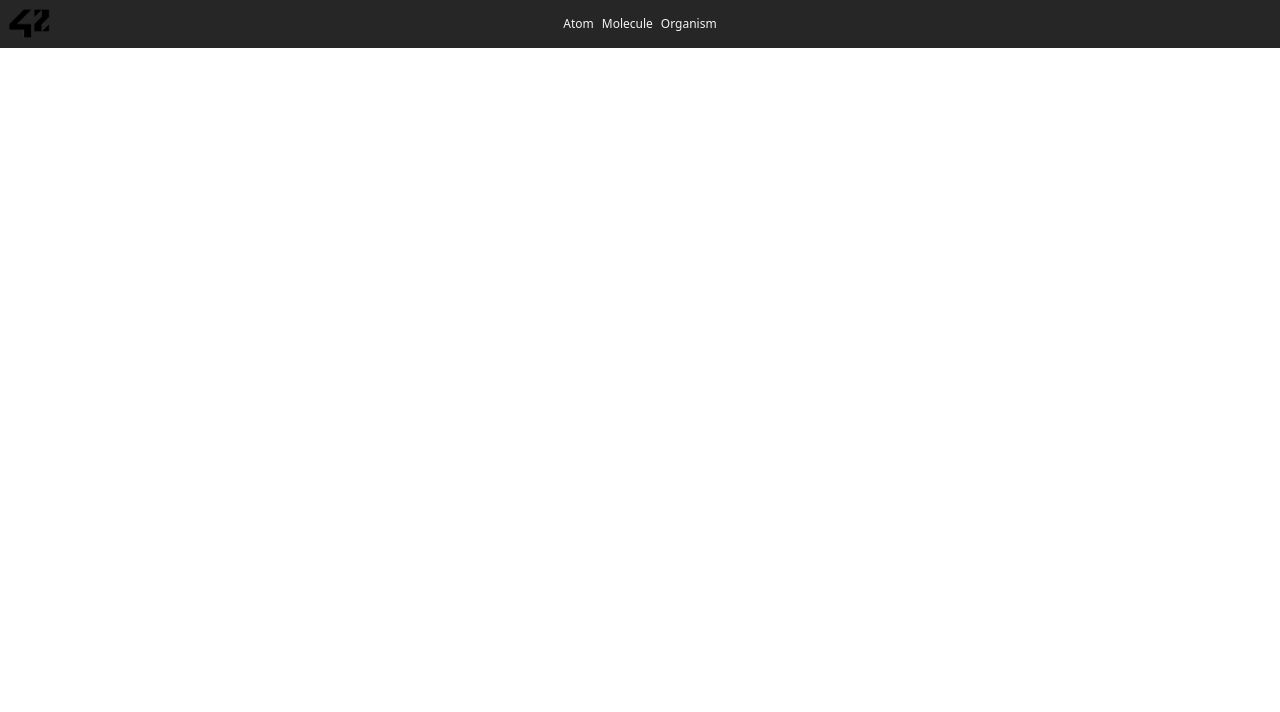
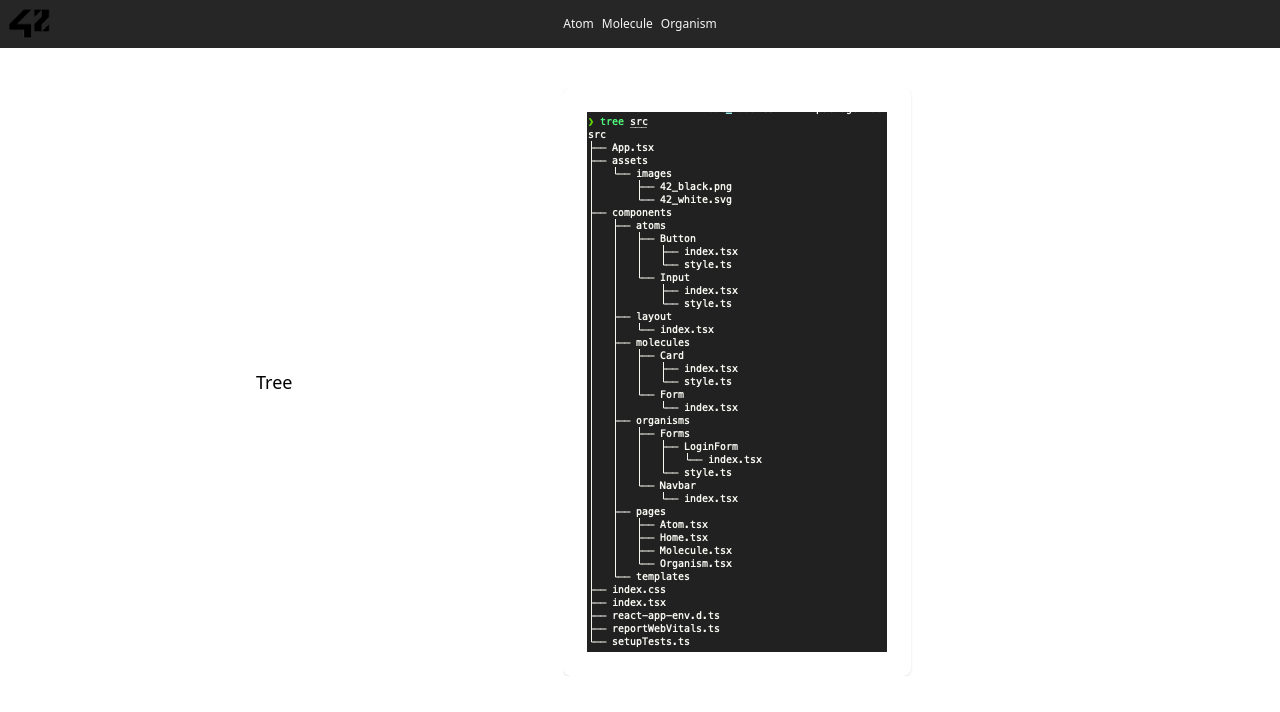
Before and after one commit to jeanoza/react-atom-pattern, a React (Create React App) app: page / in a window 1280 px wide. Shown: the top 712 px of the page. Built offline with nearby package versions, Linux system fonts and the light colour scheme.

Commit message:
feat: tree image added

```diff
--- a/src/components/molecules/Card/index.tsx
+++ b/src/components/molecules/Card/index.tsx
@@ -16,12 +16,11 @@ export function CardListWrapper({ list }: CardListWrapperProps) {
   return (
     <div className='flex flex-col gap-4'>
       {list.map((item, index) => (
-        <div
-          key={`CardItem[${index}]`}
-          className='flex justify-between items-center m-auto max-w-3xl w-full gap-4 overflow-auto'
-        >
+        <div key={`CardItem[${index}]`} className='flex justify-between items-center m-auto max-w-3xl w-full gap-4'>
           <h3 className='text-lg capitalize'>{item.label}</h3>
-          <Card>{item.component}</Card>
+          <div className='overflow-auto w-3/5'>
+            <Card>{item.component}</Card>
+          </div>
         </div>
       ))}
     </div>
--- a/src/components/pages/Home.tsx
+++ b/src/components/pages/Home.tsx
@@ -1,5 +1,20 @@
 import Layout from '../layout'
+import tree from '../../assets/images/tree.png'
+import { CardListWrapper } from '../molecules/Card'
+
+const list = [
+  {
+    label: 'tree',
+    component: <img className='w-full' src={tree} alt='tree' />
+  }
+]
 
 export default function Home() {
-  return <Layout></Layout>
+  return (
+    <Layout>
+      <div className='mt-10'>
+        <CardListWrapper list={list} />
+      </div>
+    </Layout>
+  )
 }
```
Also changed, not shown: public/robots.txt (deleted), src/assets/images/tree.png (added).
